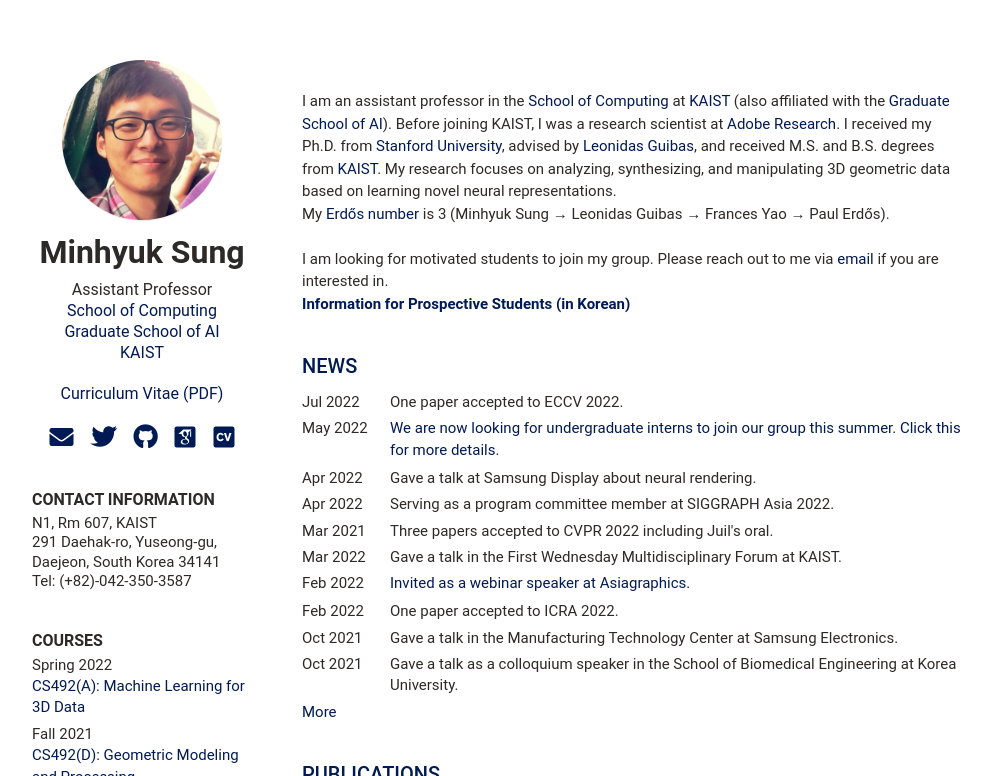
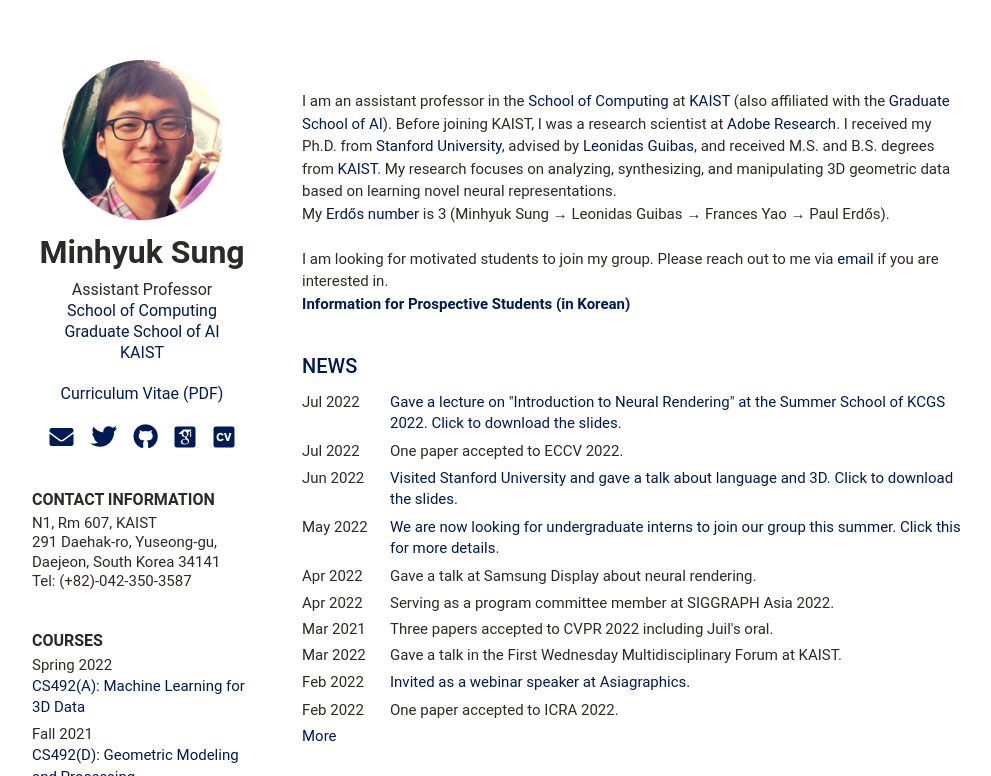
Before and after one commit to mhsung/mhsung.github.io, a Jekyll site: the page built from index.html, in a window 1280 px wide and 900 px high, cut to the strip 0-776 px from the top of the window. Shown: the whole strip, without its empty margins (126-1117 px from the left). Built offline with Jekyll 4.4.1, drawn with Linux system fonts in a browser that asks for light colours; some web fonts are replaced.

Commit message:
Updated.

```diff
--- a/_data/news.yml
+++ b/_data/news.yml
@@ -1,6 +1,12 @@
 news:
+    - title: "Gave a lecture on \"Introduction to Neural Rendering\" at the Summer School of KCGS 2022. Click to download the slides."
+      time: Jul 2022
+      link: https://kaistackr-my.sharepoint.com/:b:/g/personal/mhsung_kaist_ac_kr/EanhSZErRqJIksYJXhyow3YBNJPxGOikgjqIYf_zMdcrUQ?e=UMEDHV
     - title: "One paper accepted to ECCV 2022."
       time: Jul 2022
+    - title: "Visited Stanford University and gave a talk about language and 3D. Click to download the slides."
+      time: Jun 2022
+      link: https://kaistackr-my.sharepoint.com/:b:/g/personal/mhsung_kaist_ac_kr/EUzeNonwU6ZMnf5fKw7hFasBgXcKJv6uIq6XsXns0RsC9w?e=JCbs7p
     - title: "We are now looking for undergraduate interns to join our group this summer. Click this for more details."
       time: May 2022
       link: lab/internship-summer-2022
```
Also changed, not shown: 2 other files.
